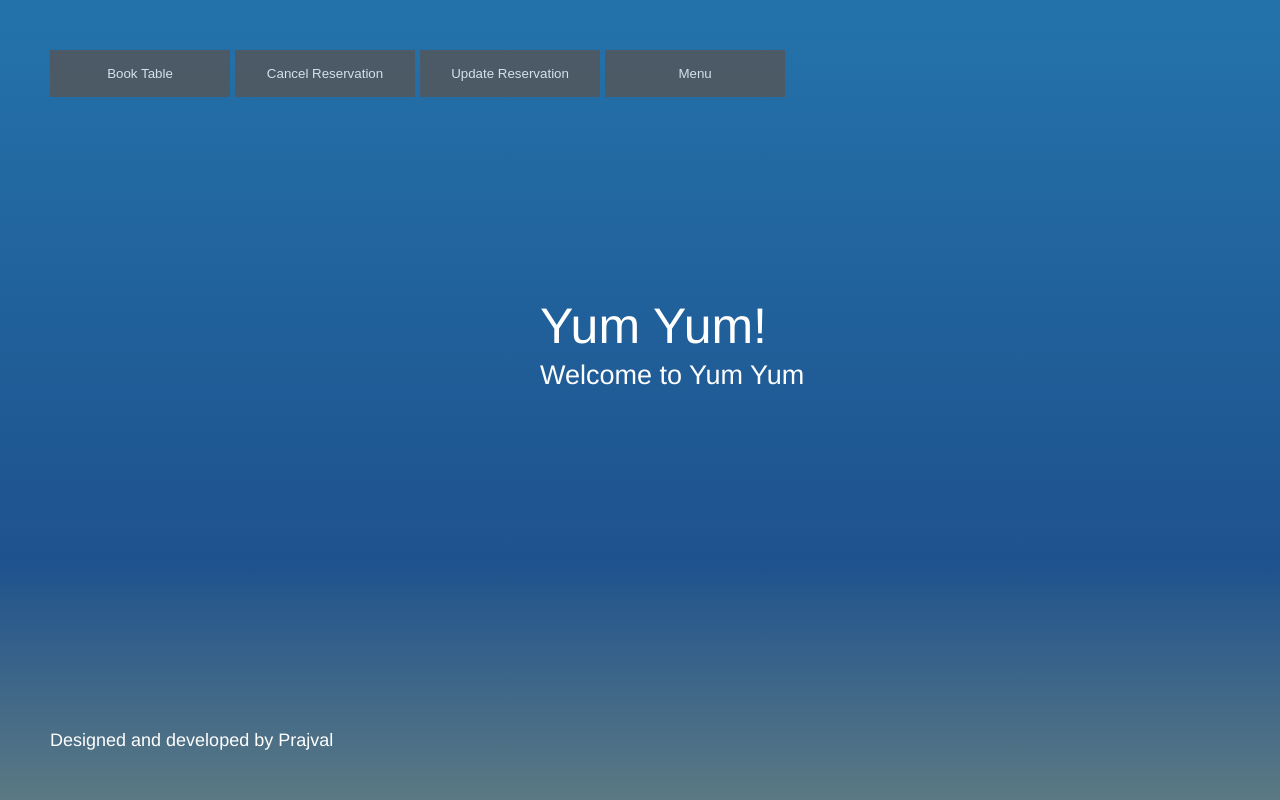
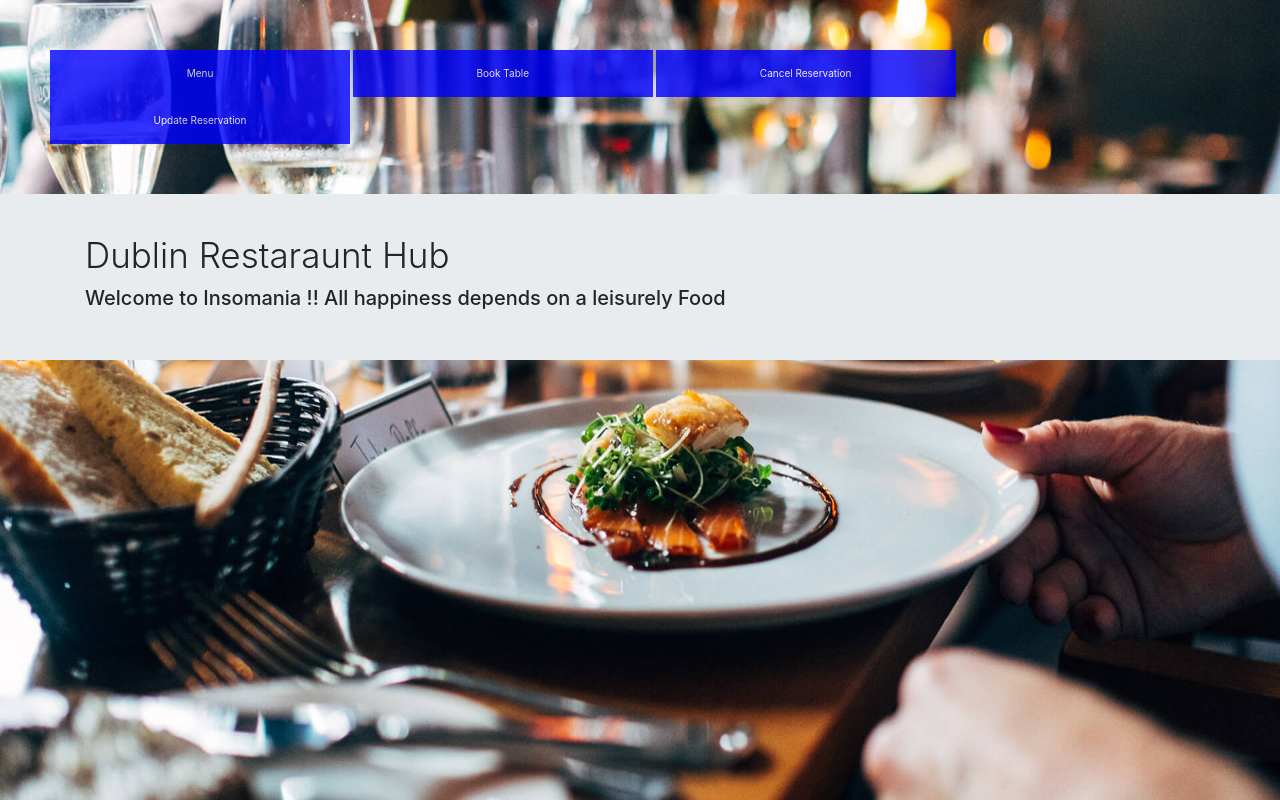
Before and after one commit to pr2021/BloggingWebApplication, a website: page public/index.html in a window 1280 px wide. Drawn offline with nearby package versions, Linux system fonts and the light colour scheme; files that its build step writes are made by us from their sources.

Commit message:
Changes to User Interface and Forms

```diff
--- a/package.json
+++ b/package.json
@@ -4,13 +4,13 @@
     "version": "0.0.1",
     "private": true,
     "dependencies": {
+        "body-parser": "^1.19.0",
         "express": "4.16.2",
-        "body-parser": "^1.19.0",
         "http-status": "^1.4.2",
+        "index.js": "0.0.3",
+        "nodemailer": "6.5.0",
         "nodemon": "^2.0.2",
-        "index.js": "0.0.3",
         "pg": "^7.18.2",
-        "nodemailer": "6.5.0",
         "pg-connection-string": "^2.1.0"
     },
     "devDependencies": {
--- a/public/css/styles.css
+++ b/public/css/styles.css
@@ -17,6 +17,10 @@ html {
 
 body {
   font-size: 1.8rem;
+}
+
+body {
+  background-image: url("about.jpg");
 }
 
 h1, h2, h3 {
--- a/public/index.html
+++ b/public/index.html
@@ -3,11 +3,12 @@
 
 <head>
     <meta charset="utf-8">
-    <title>Yum Yum App</title>
+    <title>Restaraunt Web Application</title>
     <meta name="description" content="" />
     <link href="assets/css/styles.css" rel="stylesheet">
     <link href="assets/css/gradients.css" rel="stylesheet">
     <script src="https://code.jquery.com/jquery.js"></script>
+    <link rel="stylesheet" href="https://maxcdn.bootstrapcdn.com/bootstrap/4.0.0/css/bootstrap.min.css" integrity="sha384-Gn5384xqQ1aoWXA+058RXPxPg6fy4IWvTNh0E263XmFcJlSAwiGgFAW/dAiS6JXm" crossorigin="anonymous">
 </head>
 <style>
 
@@ -16,14 +17,14 @@
 
 /* Button used to open the contact form - fixed at the bottom of the page */
 .open-button {
-  background-color: #555;
+  background-color: #0000FF;
   color: white;
   padding: 16px 20px;
   border: none;
   cursor: pointer;
   opacity: 0.8;
   top: 23px;
-  width: 180px;
+  width: 300px;
 }
 
 /* The popup form - hidden by default */
@@ -83,7 +84,7 @@
 }
 
 
-body {
+.body {
   background-image: url('about.jpg');
   background-repeat: no-repeat;
   background-attachment: fixed;
@@ -91,7 +92,7 @@ body {
 }
 
 </style>
-<body class="" background="about.jpg">
+<body class="body">
 
 
     <div class="wrapper">
@@ -102,23 +103,22 @@ body {
                  <!-- <li><a href="https://aws.amazon.com/what-is-cloud-computing/">About</a></li>
                   <li><a href="https://aws.amazon.com/solutions/">Services</a></li>
                   <li><a href="https://aws.amazon.com/contact-us/">Contact</a></li>-->
+                  <a href="Menu"><button type="button" class="open-button"> Menu</button></a>
                   <button class="open-button" onclick="openForm()">Book Table</button>
                   <button class="open-button" onclick="openDeleteForm()">Cancel Reservation</button>
                   <button class="open-button" onclick="openUpdateForm()">Update Reservation</button>
-                  <a href="Menu"><button type="button" class="open-button"> Menu</button></a>
+
                 </ul>
 
             </nav>
         </header>
 
-        <div class="message">
-            <div class="text">
-                <h1>Yum Yum!</h1>
-                <h2>Welcome to Yum Yum</h2>
-
-
+       <div class="jumbotron jumbotron-fluid">
+              <div class="container">
+                <h1 class="display-4">Dublin Restaraunt Hub</h1>
+                <p class="lead"><h2>Welcome to Insomania !! All happiness depends on a leisurely Food</h2></p>
             </div>
-        </div>
+       </div>
 
     <div class="form-popup" id="myForm">
             <form class="form-container"  method="POST">
@@ -194,14 +194,9 @@ body {
           <button type="button" class="btn cancel" onclick="closeUpdateForm()">Close</button>
         </form>
 
-
-
-
     </div>
    </div>
-    <footer>
-        <p class="footer-contents">Designed and developed by Prajval</p>
-    </footer>
+
 
     <script type="text/javascript">
      function openForm() {
@@ -262,7 +257,7 @@ body {
   // "Handshake", sends the new table reservation data and clears the form.
   $.post("/api/delete", newTable)
     .done(function(data) {
-      alert("Your request has been deleted.");
+      alert("Your request has been Cancelled.");
       console.log(data);
       document.getElementById("deleteForm").style.display = "none";
 
```
Also changed, not shown: public/menu.html (+14 -11 lines), server.js (+11 -10 lines), public/about.jpg (added).
